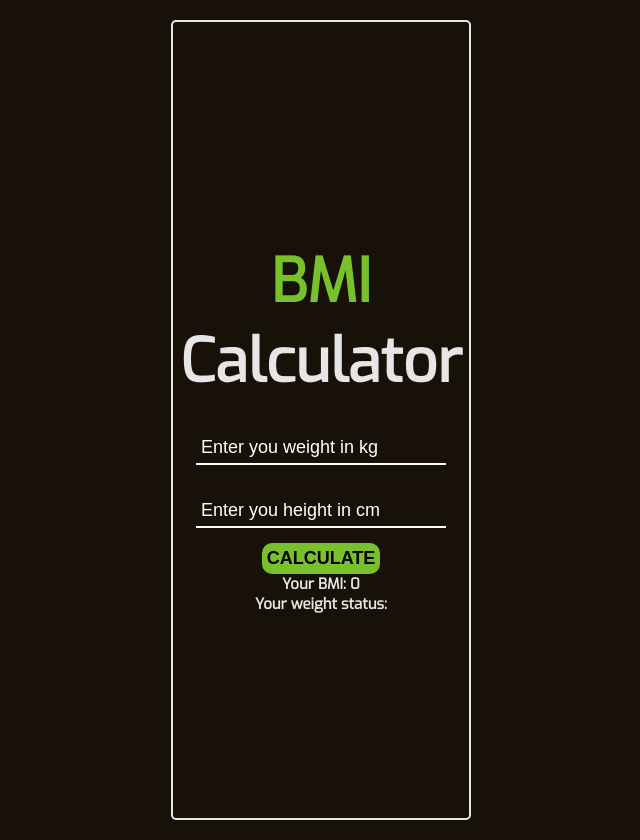
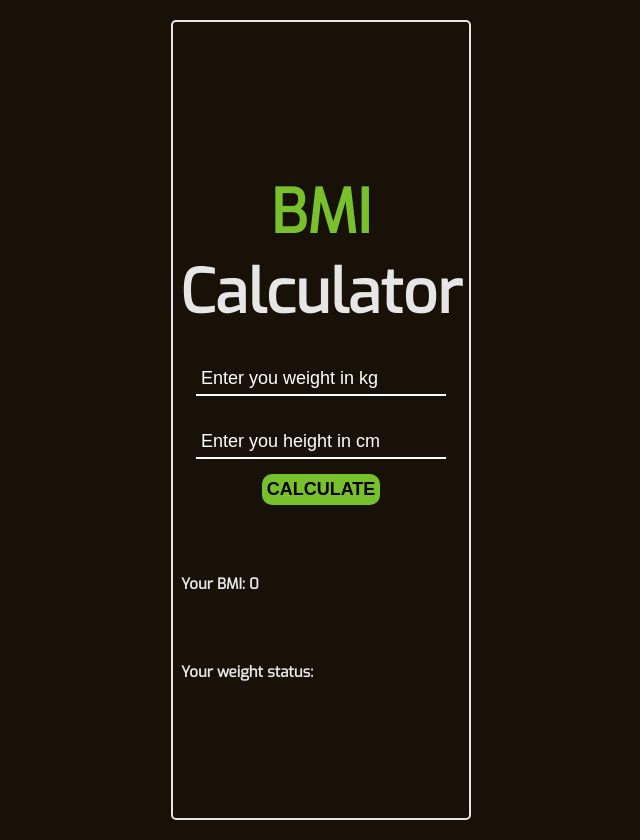
Before and after one commit to tamaskovacs0408/bmi_ts, a React (Create React App) app: page / in a window 1280 px wide. Shown: the whole page, without its empty margins (319-959 px from the left). Built offline with nearby package versions, Linux system fonts and the light colour scheme; the HTML template or start-up script is replaced by a standard one.

Commit message:
Change style to grid

```diff
--- a/src/components/calculator.style.ts
+++ b/src/components/calculator.style.ts
@@ -1,8 +1,8 @@
 import styled from "styled-components";
 
 export const Wrapper = styled.section`
-  display: flex;
-  flex-direction: column;
+  display: grid;
+  grid-template-rows: 1fr 1fr;
   justify-content: flex-start;
   align-items: center;
 `
```
